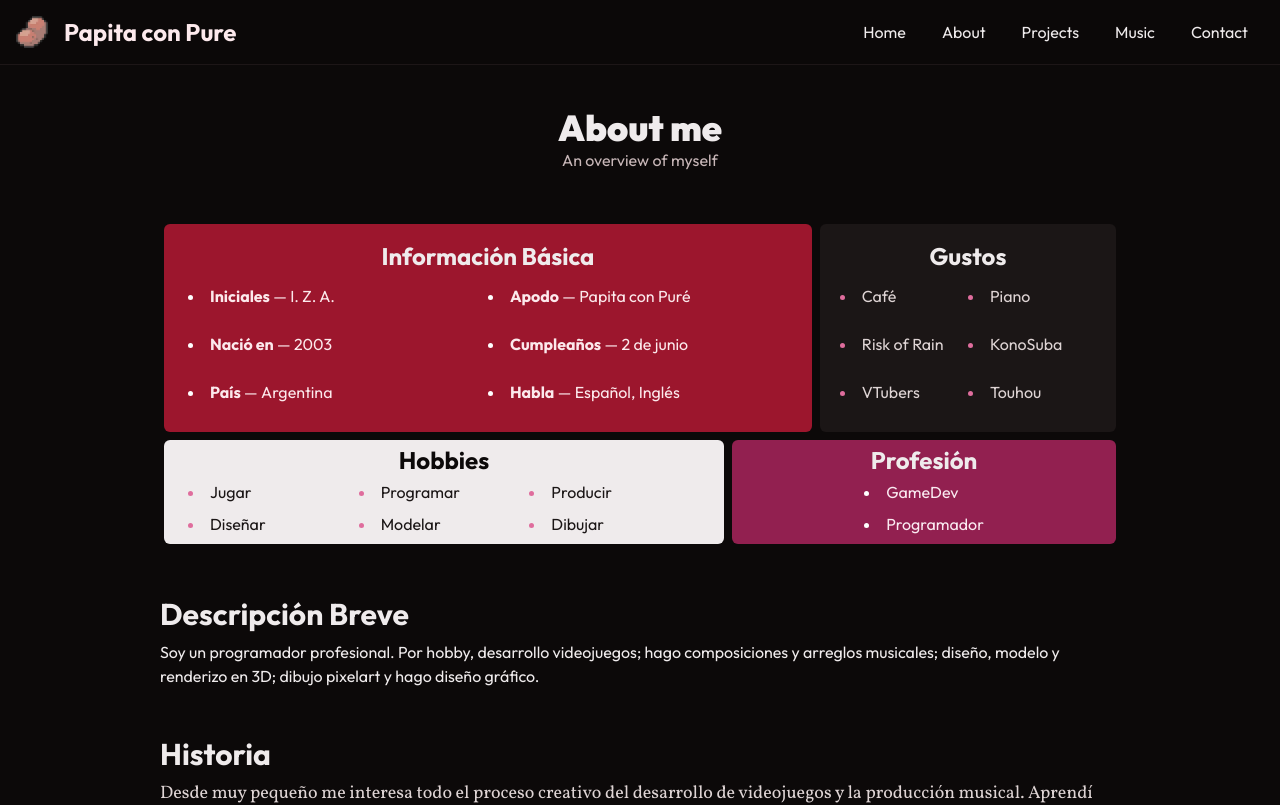
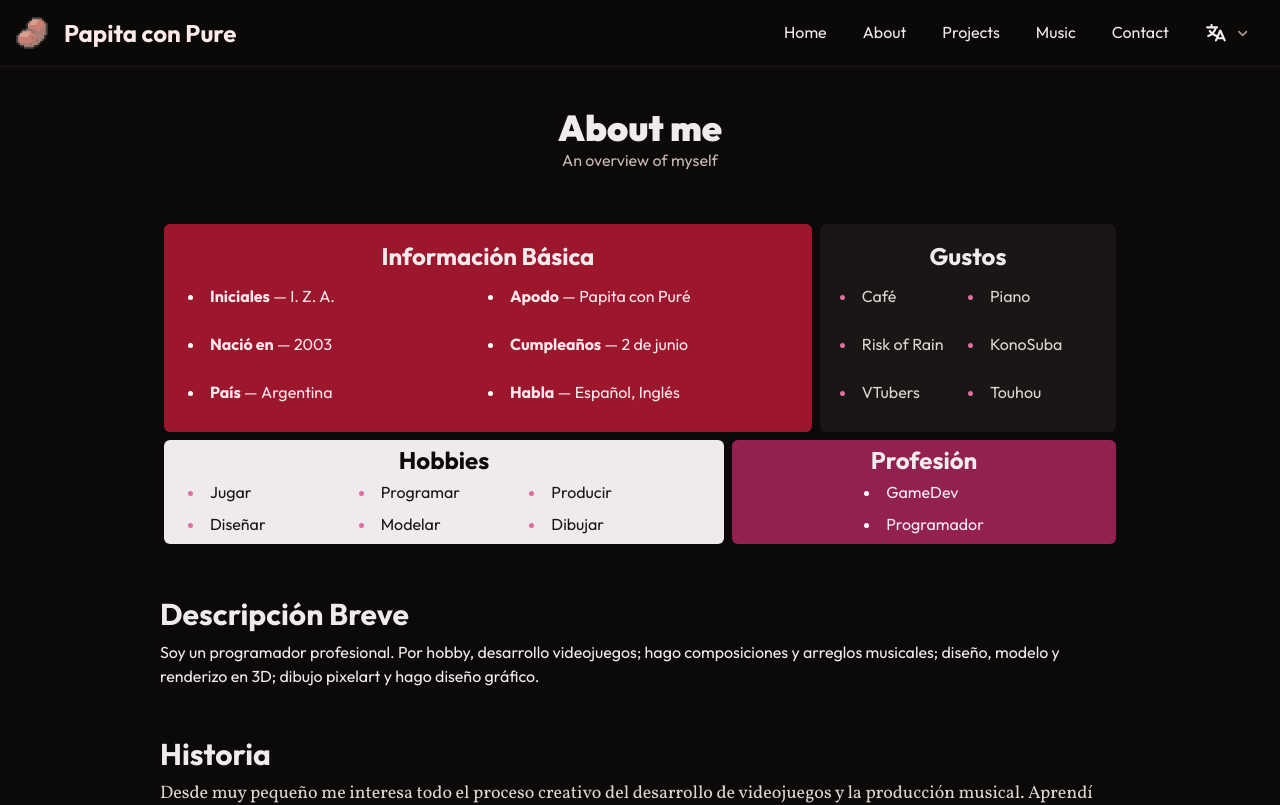
Before and after one commit to PapitaConPure/me, a Next.js app: page /en/about in a window 1280 px wide. Shown: the top 805 px of the page. Built offline with nearby package versions, Linux system fonts and the light colour scheme; a web font is replaced by a local one.

Commit message:
Add Language Picker (mobile pending)

```diff
--- a/src/components/Header.tsx
+++ b/src/components/Header.tsx
@@ -2,9 +2,16 @@ import getRoot from '@/lib/getroot';
 import { getMessages, Locale } from '@/lib/i18n';
 import Image from 'next/image';
 import Link from 'next/link';
-import { HeaderNavButton, HeaderNavMenu } from './HeaderClient';
+import { HeaderLanguagePicker, HeaderNavButton, HeaderNavMenu } from './HeaderClient';
 import { FontAwesomeIcon } from '@fortawesome/react-fontawesome';
-import { faBars, faEnvelope, faHome, faLaptopCode, faMusic, faQuestionCircle } from '@fortawesome/free-solid-svg-icons';
+import {
+	faBars,
+	faEnvelope,
+	faHome,
+	faLaptopCode,
+	faMusic,
+	faQuestionCircle,
+} from '@fortawesome/free-solid-svg-icons';
 
 interface HeaderProps {
 	lang: Locale;
@@ -31,7 +38,7 @@ export default async function Header({ lang }: HeaderProps) {
 						alt='Logo'
 						width={64}
 						height={64}
-						className='h-8 my-auto w-auto text-sm font-light'
+						className='my-auto h-8 w-auto text-sm font-light'
 					/>
 					<span className='select-none'>{t.headerName}</span>
 				</Link>
@@ -72,6 +79,7 @@ export default async function Header({ lang }: HeaderProps) {
 						tabIndex={0}>
 						{t.navContact}
 					</Link>
+					<HeaderLanguagePicker />
 				</nav>
 				<div className='md:hidden'>
 					<HeaderNavButton
@@ -99,7 +107,7 @@ export default async function Header({ lang }: HeaderProps) {
 					className='block w-full select-none rounded-md bg-secondary-400 bg-opacity-0 px-5 py-5 text-secondary-200 transition-colors duration-75 hover:bg-opacity-10 hover:text-secondary-100 active:bg-opacity-20'
 					aria-label={t.navHomeAria}
 					tabIndex={0}>
-					<FontAwesomeIcon icon={faHome} className='w-6 mr-2' />
+					<FontAwesomeIcon icon={faHome} className='mr-2 w-6' />
 					{t.navHome}
 				</Link>
 				<Link
@@ -107,7 +115,7 @@ export default async function Header({ lang }: HeaderProps) {
 					className='block w-full select-none rounded-md bg-secondary-400 bg-opacity-0 px-5 py-5 text-secondary-200 transition-colors duration-75 hover:bg-opacity-10 hover:text-secondary-100 active:bg-opacity-20'
 					aria-label={t.navAboutAria}
 					tabIndex={0}>
-					<FontAwesomeIcon icon={faQuestionCircle} className='w-6 mr-2' />
+					<FontAwesomeIcon icon={faQuestionCircle} className='mr-2 w-6' />
 					{t.navAbout}
 				</Link>
 				<Link
@@ -115,7 +123,7 @@ export default async function Header({ lang }: HeaderProps) {
 					className='block w-full select-none rounded-md bg-secondary-400 bg-opacity-0 px-5 py-5 text-secondary-200 transition-colors duration-75 hover:bg-opacity-10 hover:text-secondary-100 active:bg-opacity-20'
 					aria-label={t.navProjectsAria}
 					tabIndex={0}>
-					<FontAwesomeIcon icon={faLaptopCode} className='w-6 mr-2' />
+					<FontAwesomeIcon icon={faLaptopCode} className='mr-2 w-6' />
 					{t.navProjects}
 				</Link>
 				<Link
@@ -123,7 +131,7 @@ export default async function Header({ lang }: HeaderProps) {
 					className='block w-full select-none rounded-md bg-secondary-400 bg-opacity-0 px-5 py-5 text-secondary-200 transition-colors duration-75 hover:bg-opacity-10 hover:text-secondary-100 active:bg-opacity-20'
 					aria-label={t.navMusicAria}
 					tabIndex={0}>
-					<FontAwesomeIcon icon={faMusic} className='w-6 mr-2' />
+					<FontAwesomeIcon icon={faMusic} className='mr-2 w-6' />
 					{t.navMusic}
 				</Link>
 				<Link
@@ -131,7 +139,7 @@ export default async function Header({ lang }: HeaderProps) {
 					className='block w-full select-none rounded-md bg-secondary-400 bg-opacity-0 px-5 py-5 text-secondary-200 transition-colors duration-75 hover:bg-opacity-10 hover:text-secondary-100 active:bg-opacity-20'
 					aria-label={t.navContactAria}
 					tabIndex={0}>
-					<FontAwesomeIcon icon={faEnvelope} className='w-6 mr-2' />
+					<FontAwesomeIcon icon={faEnvelope} className='mr-2 w-6' />
 					{t.navContact}
 				</Link>
 			</HeaderNavMenu>
--- a/src/components/HeaderClient.tsx
+++ b/src/components/HeaderClient.tsx
@@ -1,6 +1,10 @@
 'use client';
 
 import React, { ComponentProps } from 'react';
+import Select from './Select';
+import { FontAwesomeIcon } from '@fortawesome/react-fontawesome';
+import { redirect } from 'next/navigation';
+import { faLanguage } from '@fortawesome/free-solid-svg-icons';
 
 const toggleMenu = () => {
 	const header = document.getElementById('header');
@@ -28,3 +32,19 @@ export function HeaderNavButton(params: ComponentProps<'button'>) {
 export function HeaderNavMenu(params: ComponentProps<'nav'>) {
 	return <nav onClick={toggleMenu} {...params} />;
 }
+
+export function HeaderLanguagePicker() {
+	return (
+		<Select
+			icon={<FontAwesomeIcon icon={faLanguage} size='lg' />}
+			options={[
+				{ label: 'Español', value: 'es' },
+				{ label: 'English', value: 'en' },
+				{ label: '日本語', value: 'ja' },
+			]}
+			action={(value) => redirect(`/${value}`)}
+			className='hover:bg-secondary-800'
+			noPickedDisplay
+		/>
+	);
+}
```
